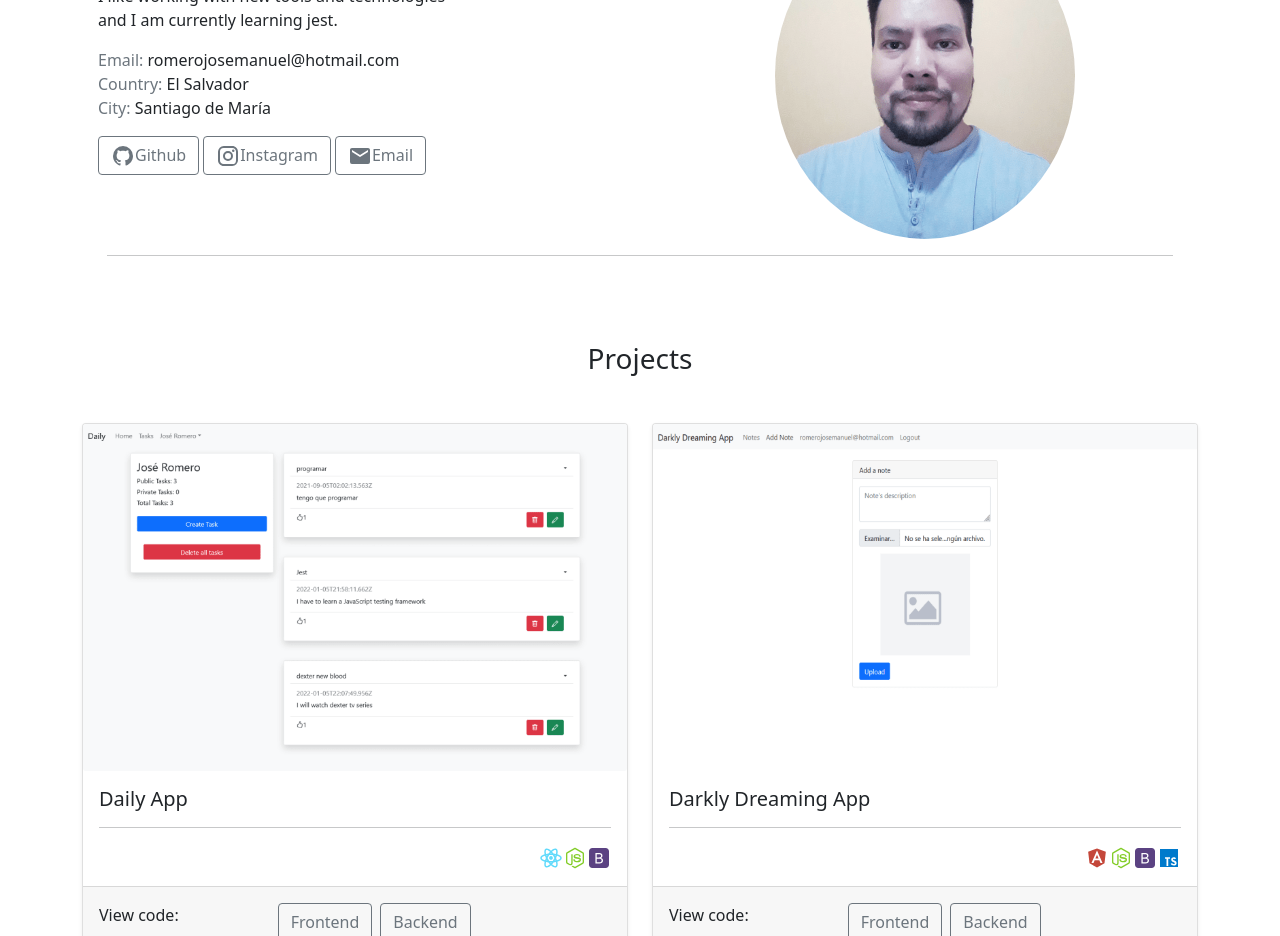
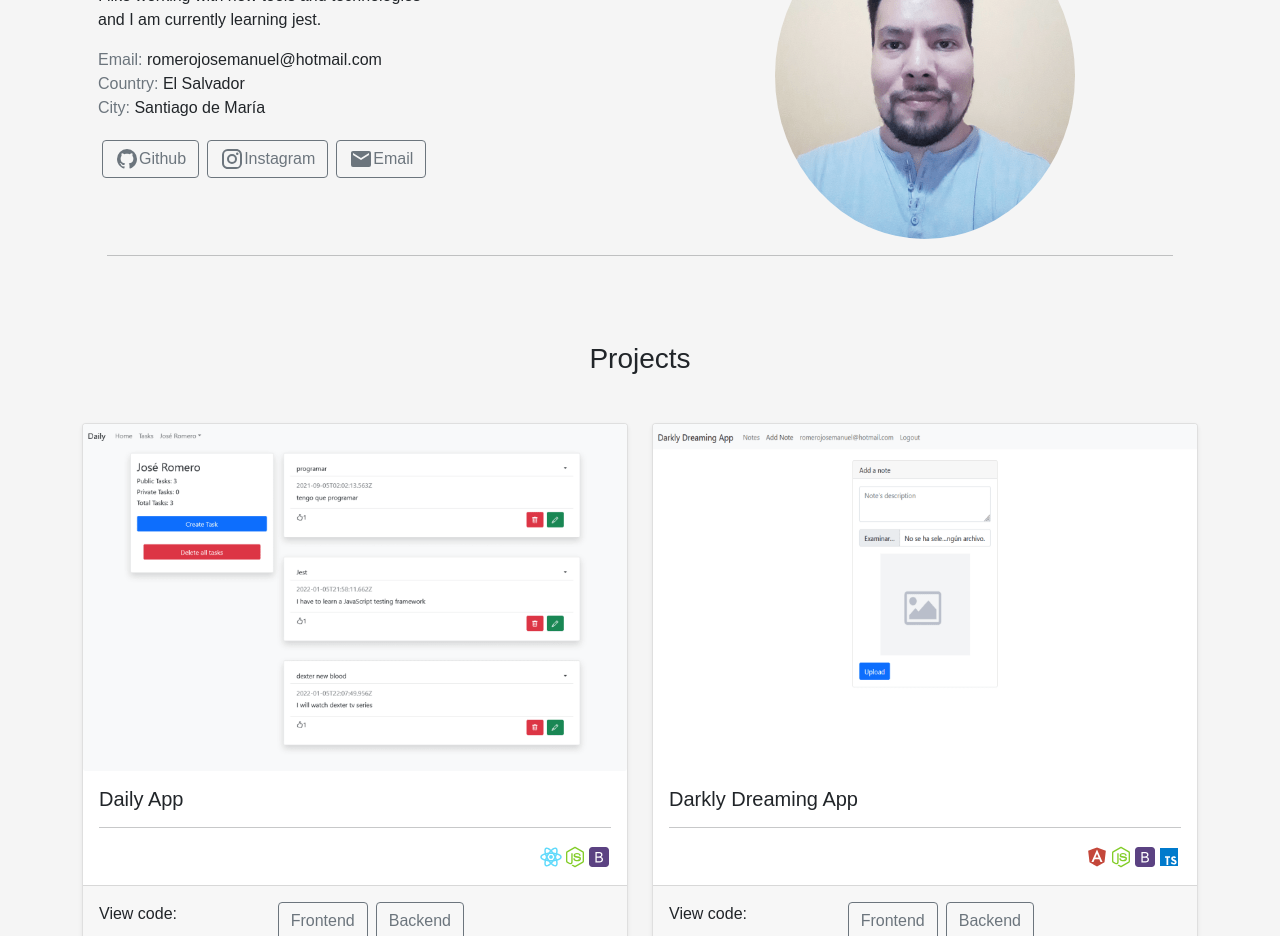
Before and after one commit to JosenRomero/My_Portfolio, a React (Create React App) app: page / in a window 1280 px wide. Shown: the part 1040-1976 px from the top of the page. Built offline with nearby package versions, Linux system fonts and the light colour scheme.

Commit message:
added margin to the About buttons and added css to the body tag

```diff
--- a/src/App.css
+++ b/src/App.css
@@ -1,3 +1,13 @@
+body {
+    background-color: #f5f5f5;
+    border: 0;
+    margin: 0;
+    padding: 0;
+    font-family: Arial, Helvetica, sans-serif;
+    font-weight: 400;
+    font-style: normal;
+    font-size: 16px;
+}
 
 #principal {
     display: flex;
--- a/src/components/About.jsx
+++ b/src/components/About.jsx
@@ -29,15 +29,15 @@ const About = () => {
                                 </p>
                             </div>
                             <div className="ms-3">
-                                <Button href="https://github.com/JosenRomero" className="me-1" variant="outline-secondary" target="_blank">
+                                <Button href="https://github.com/JosenRomero" className="m-1" variant="outline-secondary" target="_blank">
                                     <Icon path={mdiGithub} size={1}/>
                                     Github
                                 </Button>
-                                <Button href="https://www.instagram.com/josen._.romero/" className="me-1" variant="outline-secondary" target="_blank">
+                                <Button href="https://www.instagram.com/josen._.romero/" className="m-1" variant="outline-secondary" target="_blank">
                                     <Icon path={mdiInstagram} size={1}/>
                                     Instagram
                                 </Button>
-                                <Button href="mailto:romerojosemanuel@hotmail.com" className="me-1" variant="outline-secondary">
+                                <Button href="mailto:romerojosemanuel@hotmail.com" className="m-1" variant="outline-secondary">
                                     <Icon path={mdiEmail} size={1}/>
                                     Email
                                 </Button>
```
